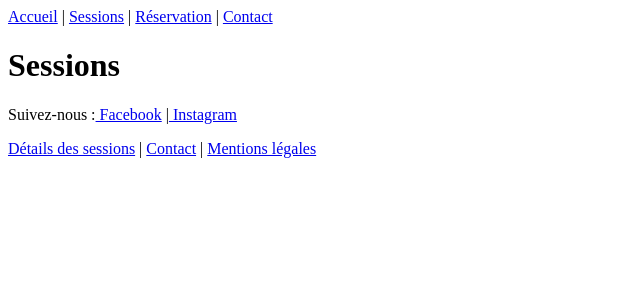
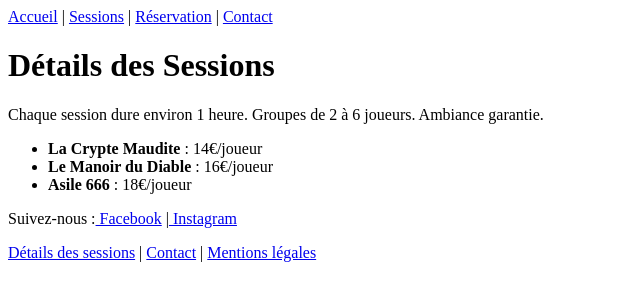
Before and after one commit to Spatulox/page-vitrine, a React (Vite) app: page /sessions in a window 1280 px wide. Shown: the top 300 px of the page, without its empty margins (0-640 px from the left). Built offline with nearby package versions, Linux system fonts and the light colour scheme.

Commit message:
Adds Sessions page
Adds a Sessions page to display information about available sessions, including descriptions and pricing.

```diff
--- a/src/pages/Sessions/Sessions.tsx
+++ b/src/pages/Sessions/Sessions.tsx
@@ -1,5 +1,15 @@
 function Sessions(){
-    return <h1>Sessions</h1>
+    return (
+        <div>
+            <h1>Détails des Sessions</h1>
+            <p>Chaque session dure environ 1 heure. Groupes de 2 à 6 joueurs. Ambiance garantie.</p>
+            <ul>
+            <li><strong>La Crypte Maudite</strong> : 14€/joueur</li>
+            <li><strong>Le Manoir du Diable</strong> : 16€/joueur</li>
+            <li><strong>Asile 666</strong> : 18€/joueur</li>
+            </ul>
+        </div>
+    )
 }
 
 export default Sessions
```
